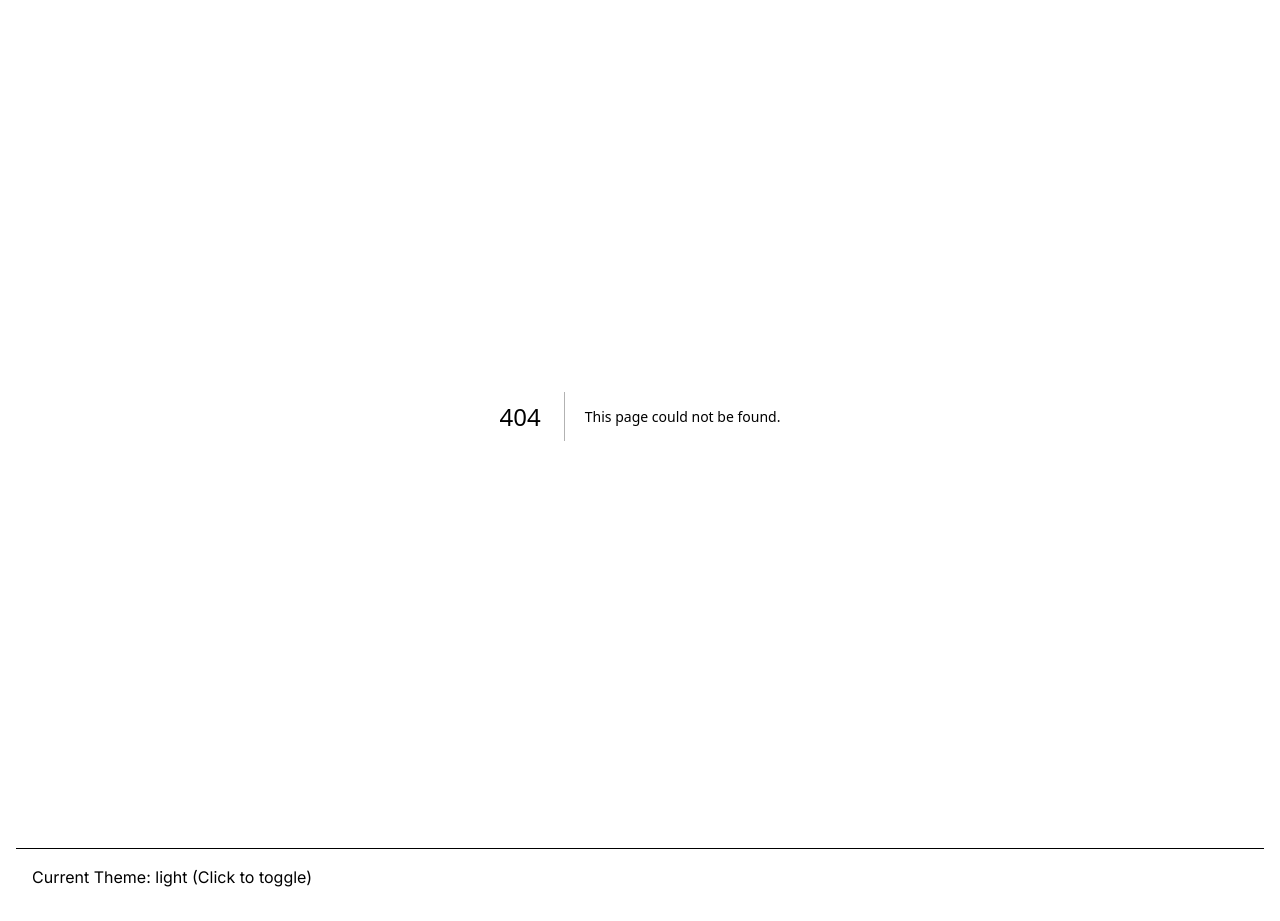
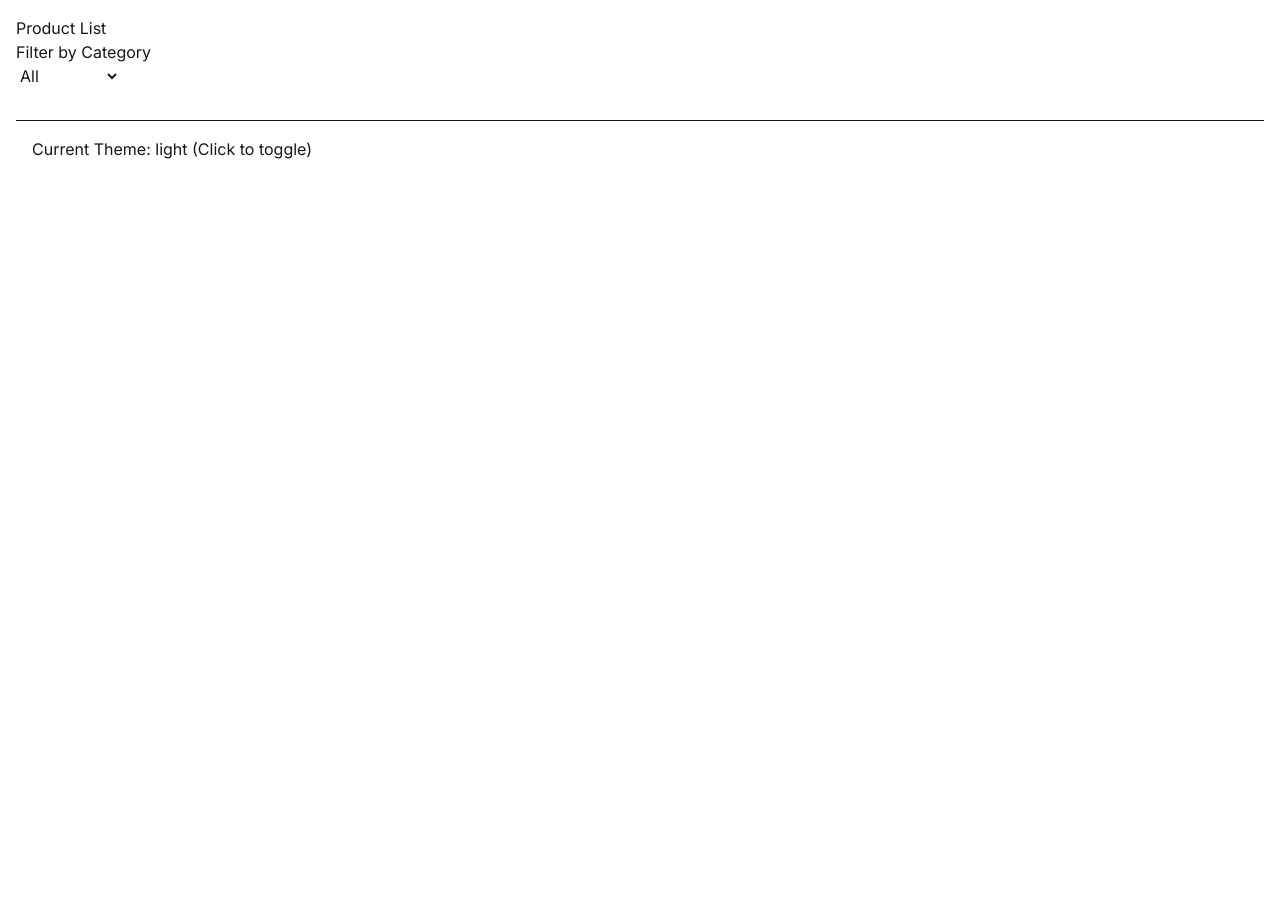
Before and after one commit to FrankStein31/07-State-Management-, a Next.js app: page /url_coba in a window 1280 px wide. Before the commit this address had no page. After the commit the page ends 800 px from the top, so only its background shows below. Built offline with nearby package versions, Linux system fonts and the light colour scheme.

Commit message:
praktikum 5

```diff
--- /dev/null
+++ b/src/app/url_coba/page.js
@@ -0,0 +1,10 @@
+import ProductFilter from "@/components/ProductFilter";
+
+export default function Coba() {
+    return (
+        <div>
+            <h1>Product List</h1>
+            <ProductFilter />
+        </div>
+    );
+}
--- /dev/null
+++ b/src/components/ProductFilter.js
@@ -0,0 +1,30 @@
+'use client';
+
+import { useRouter, useSearchParams } from 'next/navigation';
+
+export default function ProductFilter() {
+    const router = useRouter();
+    const searchParams = useSearchParams();
+
+    const category = searchParams.get('category') || 'all';
+
+    const setCategory = (newCategory) => {
+        const params = new URLSearchParams(searchParams);
+        params.set('category', newCategory);
+        router.push(`?${params.toString()}`);
+    };
+
+    return (
+        <div>
+        <h3>Filter by Category</h3>
+        <select
+            value={category}
+            onChange={(e) => setCategory(e.target.value)}
+        >
+            <option value="all">All</option>
+            <option value="electronics">Electronics</option>
+            <option value="clothing">Clothing</option>
+        </select>
+        </div>
+    );
+}
```
